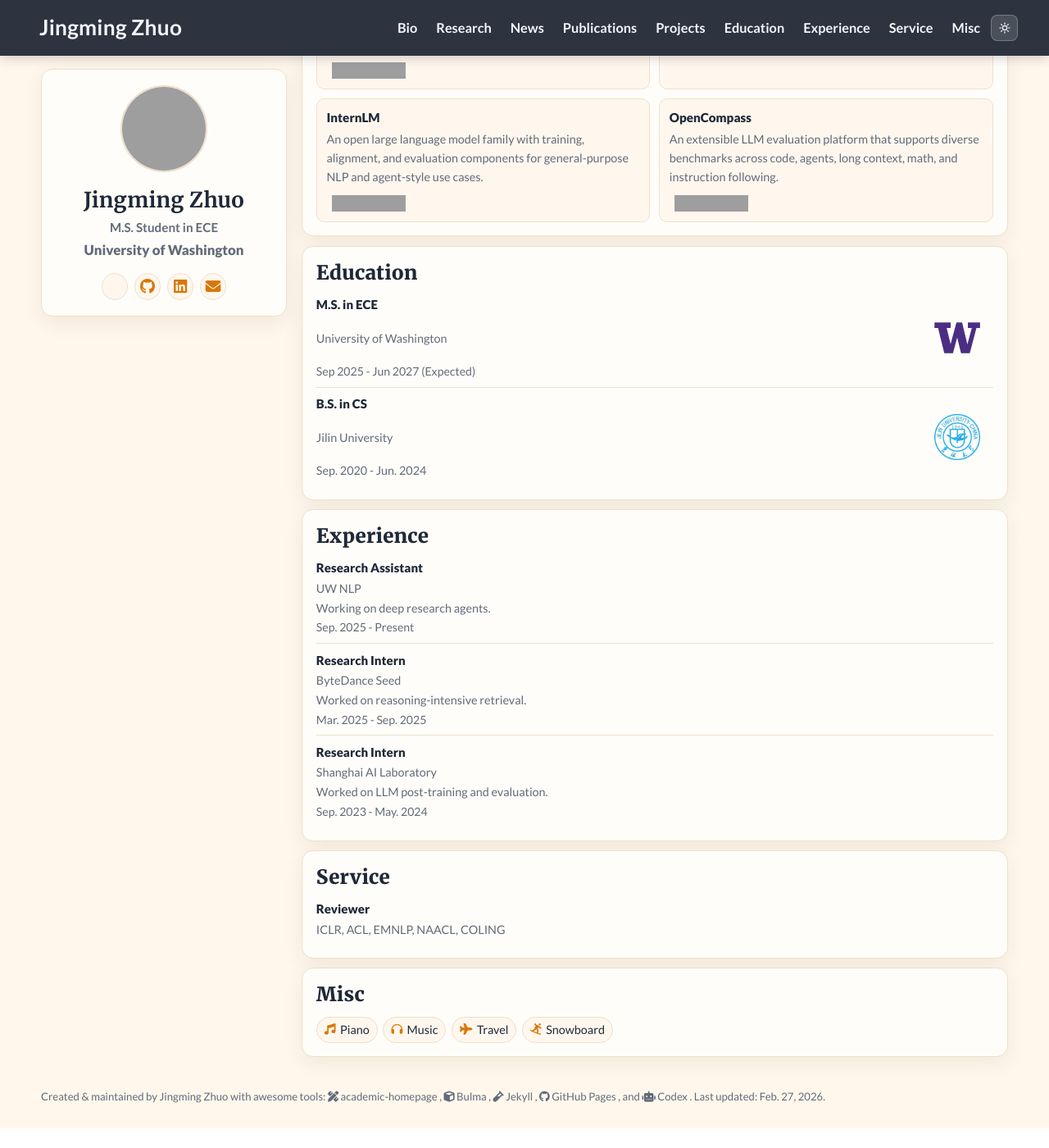
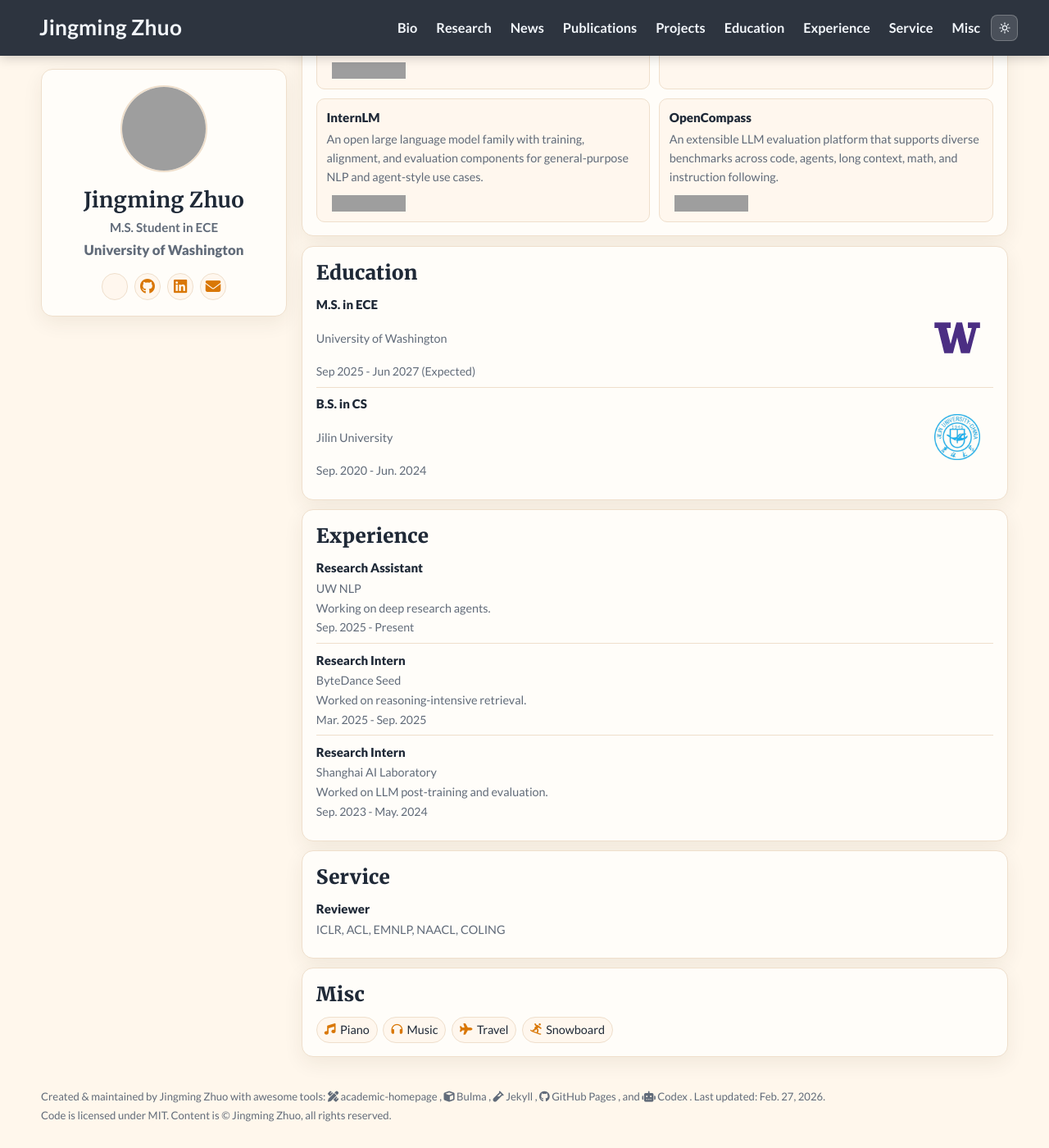
Before and after one commit to jingmingzhuo/jingmingzhuo.github.io, a Jekyll site: the page built from index.md, in a window 1280 px wide and 1400 px high, scrolled down 1407 px, cut to the strip 0-1400 px from the top of the window. Shown: the whole strip at 82% size. Built offline with Jekyll 4.4.1, drawn with Linux system fonts in a browser that asks for light colours; a style sheet for code colours, icons or effects is not loaded; before the commit the page ends 2783 px from its top, so only the background shows below that; grey boxes are pictures that could not be loaded.

Commit message:
Add MIT license and footer license notice

```diff
--- a/_layouts/default.html
+++ b/_layouts/default.html
@@ -154,6 +154,10 @@
             <i class="fa-solid fa-robot" aria-hidden="true"></i> Codex
           </a>. Last updated: Feb. 27, 2026.
         </p>
+        <p class="footer-license">
+          Code is licensed under
+          <a href="{{ '/LICENSE' | relative_url }}">MIT</a>. Content is &copy; {{ site.title }}, all rights reserved.
+        </p>
       </div>
     </footer>
 
--- a/assets/css/site.css
+++ b/assets/css/site.css
@@ -718,6 +718,19 @@ html[data-theme="dark"] .author-highlight {
   color: var(--link);
 }
 
+.footer-license {
+  margin-top: 0.18rem !important;
+  color: var(--muted);
+}
+
+.footer-license a {
+  color: var(--muted);
+}
+
+.footer-license a:hover {
+  color: var(--link);
+}
+
 [id] {
   scroll-margin-top: 84px;
 }
```
Also changed, not shown: README.md, 1 other file.
